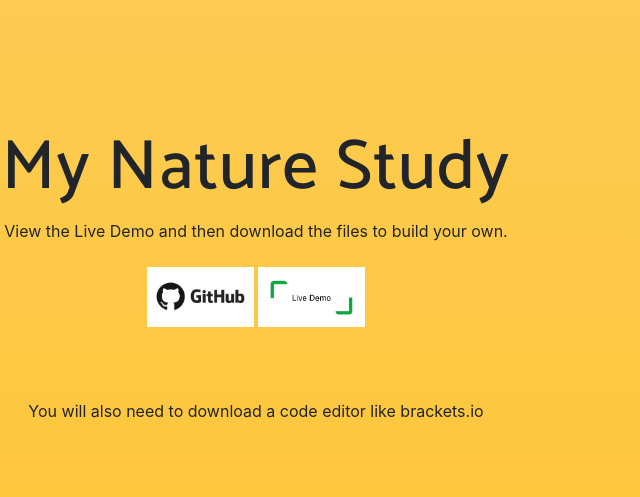
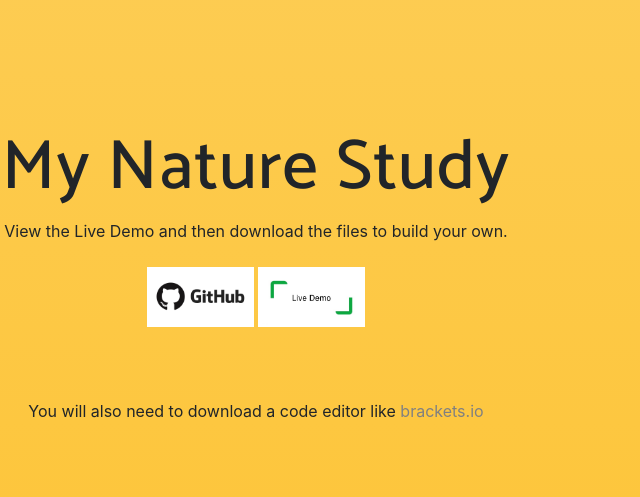
Before and after one commit to sjquigley/mutimodal-nature-studies, a website with bundled scripts: page index.html in a window 1280 px wide. Shown: the part 3180-3677 px from the top of the page, 384-1024 px from the left. Built offline with nearby package versions, Linux system fonts and the light colour scheme; a web font is replaced by a local one.

Commit message:
Add files via upload

```diff
--- a/index.html
+++ b/index.html
@@ -73,11 +73,9 @@
             <div class="device-mockup iphone6_plus portrait white">
               <div class="device">
                 <div class="screen">
-                  <!-- Demo image for screen mockup, you can put an image here, some HTML, an animation, video, or anything else! -->
                   <img src="img/demo-screen-1.jpg" class="img-fluid" alt="">
                 </div>
                 <div class="button">
-                  <!-- You can hook the "home button" to some JavaScript events or just remove it -->
                 </div>
               </div>
             </div>
@@ -119,11 +117,9 @@
             <div class="device-mockup iphone6_plus portrait white">
               <div class="device">
                 <div class="screen">
-                  <!-- Demo image for screen mockup, you can put an image here, some HTML, an animation, video, or anything else! -->
                   <img src="img/demo-screen-1.jpg" class="img-fluid" alt="">
                 </div>
                 <div class="button">
-                  <!-- You can hook the "home button" to some JavaScript events or just remove it -->
                 </div>
               </div>
             </div>
@@ -200,7 +196,7 @@ View the Live Demo and then download the files to build your own.
         <br>        <br>        <br>
 
 
-You will also need to download a code editor like brackets.io
+You will also need to download a code editor like <a  style="color:gray;" href="http://brackets.io">brackets.io</a>
                 <br><br>
 
         </div>
```
